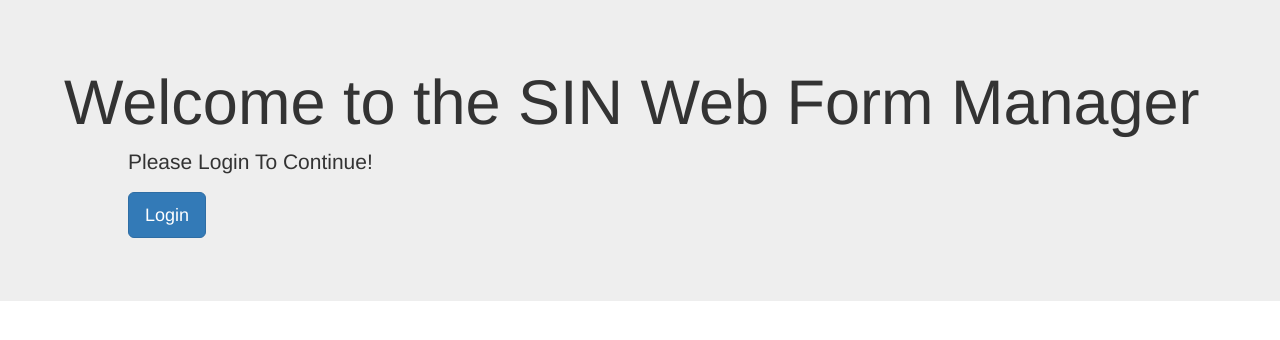
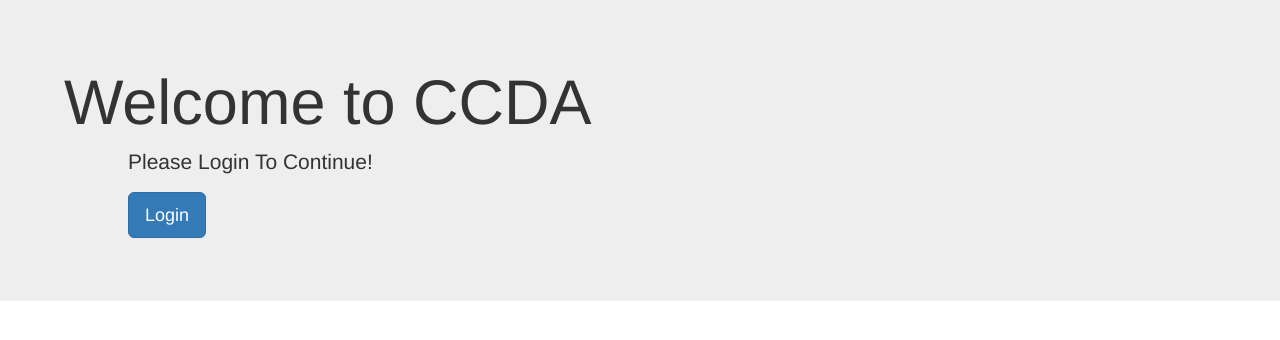
Before and after one commit to GSA/sinwebapp, a Django app: page / in a window 1280 px wide. Shown: the top 340 px of the page. Run offline with Django 3.2, Linux system fonts and the light colour scheme; parts of the project's set-up code (start-up, migrations or seed data) failed here and were passed over; some libraries are stand-ins or nearby versions.

Commit message:
[BRMP-5262] update titles to CCDA

```diff
--- a/frontend/src/app/app.component.ts
+++ b/frontend/src/app/app.component.ts
@@ -5,5 +5,5 @@ import { Component } from '@angular/core';
   templateUrl: './app.component.html'
 })
 export class AppComponent {
-  title = 'SIN Web Form Manager';
+  title = 'CCDA';
 }
--- a/sinwebapp/authentication/templates/login_splash.html
+++ b/sinwebapp/authentication/templates/login_splash.html
@@ -7,7 +7,7 @@
 </head>
 <body>
     <div class="jumbotron">
-        <h1 style="margin-left:5%">Welcome to the SIN Web Form Manager</h1>
+        <h1 style="margin-left:5%">Welcome to CCDA </h1>
         <p style="margin-left:10%">Please Login To Continue!</p>
         <p><a class="btn btn-primary btn-lg" href="/auth/login "
                 role="button" style="margin-left:10%">Login</a></p>
```
